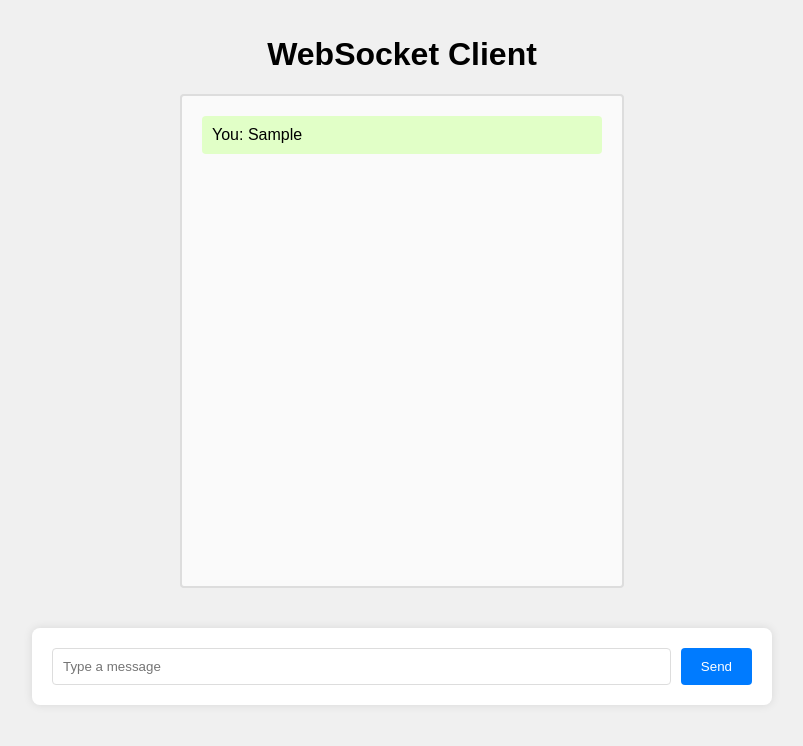
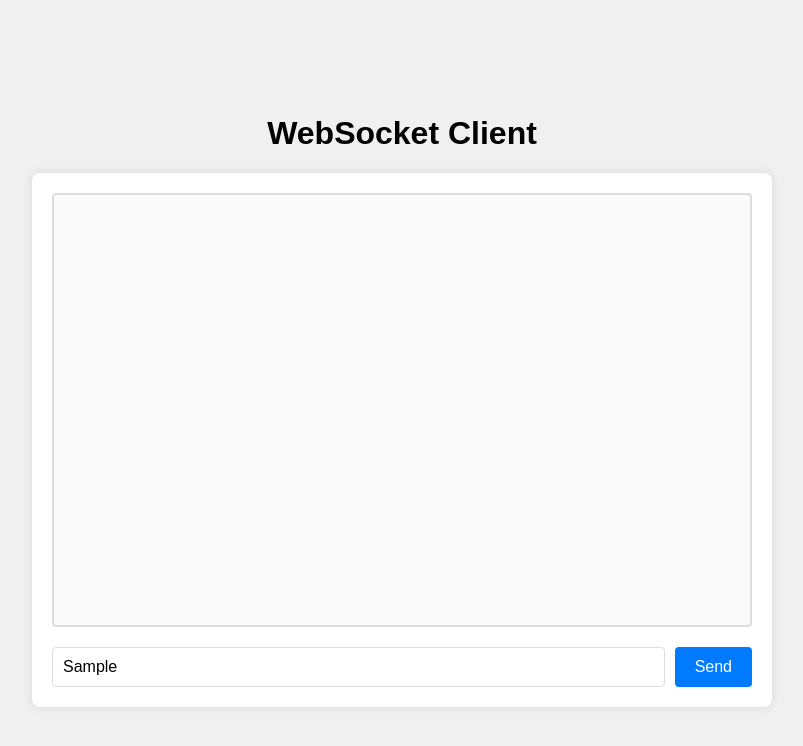
Before and after one commit to mvaibhav131/websocket-ws, a website: page public/index.html in a window 1280 px wide. Both pictures are taken after typing "Sample" into the empty fields and a click on the button "Send". Shown: the whole page, without its empty margins (238-1041 px from the left). Drawn offline with Linux system fonts and the light colour scheme.

Commit message:
Refactor WebSocket client HTML and JavaScript

```diff
--- a/public/index.html
+++ b/public/index.html
@@ -1,130 +1,262 @@
 <!DOCTYPE html>
 <html lang="en">
+
 <head>
     <meta charset="UTF-8">
     <meta name="viewport" content="width=device-width, initial-scale=1.0">
-    <title>WebSocket Client Connection</title>
-</head>
-<body>
+
+    <title>WebSocket Client</title>
+
     <style>
+        /**
+         * Page layout
+         */
         body {
             font-family: Arial, sans-serif;
             display: flex;
             flex-direction: column;
             align-items: center;
             justify-content: center;
-            height: 90vh;
+            min-height: 100vh;
             margin: 0;
             background-color: #f0f0f0;
         }
 
+        /**
+         * Main chat container
+         */
         #chatContainer {
-            width: 100%;
+            width: 90%;
             max-width: 700px;
-            background: white;
+            background-color: white;
             border-radius: 8px;
             box-shadow: 0 0 10px rgba(0, 0, 0, 0.1);
             padding: 20px;
-            display: flex;
-            flex-direction: column;
         }
 
+        /**
+         * Message display area
+         */
         #messages {
-            /* flex: 1; */
+            height: 400px;
             overflow-y: auto;
-            height:450px;
-            width:400px;
-            margin-bottom: 40px;
+            margin-bottom: 20px;
             border: 2px solid #ddd;
-            padding: 20px;
+            padding: 15px;
             border-radius: 4px;
-            background: #fafafa;
+            background-color: #fafafa;
         }
 
+        /**
+         * Input section
+         */
+        #inputContainer {
+            display: flex;
+            gap: 10px;
+        }
+
+        /**
+         * Message input field
+         */
         #messageInput {
-            width: calc(100% - 80px);
+            flex: 1;
             padding: 10px;
             border: 1px solid #ddd;
             border-radius: 4px;
-            margin-right: 10px;
+            font-size: 16px;
         }
 
+        /**
+         * Send button
+         */
         button {
             padding: 10px 20px;
             border: none;
-            background: #007bff;
+            background-color: #007bff;
             color: white;
             border-radius: 4px;
             cursor: pointer;
+            font-size: 16px;
         }
 
         button:hover {
-            background: #0056b3;
+            background-color: #0056b3;
         }
 
+        /**
+         * Common message styling
+         */
         .message {
             margin-bottom: 10px;
             padding: 10px;
             border-radius: 4px;
         }
 
+        /**
+         * Messages sent by the client
+         */
         .message.you {
-            background: #e1ffc7;
-            align-self: flex-end;
+            background-color: #e1ffc7;
+            text-align: right;
         }
 
+        /**
+         * Messages received from the server
+         */
         .message.server {
-            background: #f1f1f1;
-            align-self: flex-start;
+            background-color: #f1f1f1;
+            text-align: left;
         }
     </style>
+</head>
+
+<body>
+
     <h1>WebSocket Client</h1>
-    <div id="messages"></div>
+
     <div id="chatContainer">
-        <div style="display: flex;">
-            <input type="text" id="messageInput" placeholder="Type a message">
-            <button onclick="sendMessage()">Send</button>
+
+        <!--
+            Displays messages sent by the client
+            and messages received from the server.
+        -->
+        <div id="messages"></div>
+
+        <!--
+            Input field and button used to send
+            messages to the WebSocket server.
+        -->
+        <div id="inputContainer">
+            <input
+                type="text"
+                id="messageInput"
+                placeholder="Type a message"
+                autocomplete="off"
+            />
+
+            <button id="sendButton">Send</button>
         </div>
+
     </div>
+
     <script>
-        const ws = new WebSocket('ws://localhost:9000');
+        /**
+         * WebSocket Client
+         *
+         * Creates a connection to the WebSocket server
+         * running locally on port 9000.
+         *
+         * Server:
+         * ws://localhost:9000
+         */
+        const socket = new WebSocket('ws://localhost:9000');
 
-        ws.onopen = () => {
-            console.log('Connected to the server');
-        };
+        const messagesContainer = document.getElementById('messages');
+        const messageInput = document.getElementById('messageInput');
+        const sendButton = document.getElementById('sendButton');
 
-        ws.onmessage = (event) => {
-            const messagesDiv = document.getElementById('messages');
-            const message = document.createElement('div');
-            message.classList.add('message', 'server');
-            message.textContent = `Server: ${event.data}`;
-            messagesDiv.appendChild(message);
-            messagesDiv.scrollTop = messagesDiv.scrollHeight;
-        };
+        /**
+         * Handle successful WebSocket connection.
+         *
+         * This event is triggered when the client
+         * successfully connects to the server.
+         */
+        socket.addEventListener('open', () => {
+            console.log('Connected to the WebSocket server');
+        });
 
-        ws.onclose = () => {
-            console.log('Disconnected from the server');
-        };
+        /**
+         * Handle messages received from the server.
+         *
+         * Every message received from the server
+         * is displayed in the message container.
+         */
+        socket.addEventListener('message', (event) => {
+            addMessage(`Server: ${event.data}`, 'server');
+        });
 
+        /**
+         * Handle WebSocket errors.
+         *
+         * This event is triggered when a connection
+         * or communication error occurs.
+         */
+        socket.addEventListener('error', (error) => {
+            console.error('WebSocket error:', error);
+        });
+
+        /**
+         * Handle WebSocket disconnection.
+         */
+        socket.addEventListener('close', () => {
+            console.log('Disconnected from the WebSocket server');
+        });
+
+        /**
+         * Send a message to the WebSocket server.
+         */
         function sendMessage() {
-            const input = document.getElementById('messageInput');
-            const message = input.value;
+            const message = messageInput.value.trim();
+
+            // Do not send empty messages.
             if (!message) {
                 alert('Please enter a message');
                 return;
-            }else{
-                ws.send(message);
             }
 
-            const messagesDiv = document.getElementById('messages');
-            const messageDiv = document.createElement('div');
-            messageDiv.classList.add('message', 'you');
-            messageDiv.textContent = `You: ${message}`;
-            messagesDiv.appendChild(messageDiv);
-            messagesDiv.scrollTop = messagesDiv.scrollHeight;
+            // Make sure the WebSocket connection is open
+            // before attempting to send the message.
+            if (socket.readyState !== WebSocket.OPEN) {
+                alert('WebSocket is not connected to the server');
+                return;
+            }
 
-            input.value = '';
+            // Send the message to the server.
+            socket.send(message);
+
+            // Display the sent message in the chat window.
+            addMessage(`You: ${message}`, 'you');
+
+            // Clear the input field.
+            messageInput.value = '';
+
+            // Put the cursor back into the input field.
+            messageInput.focus();
         }
+
+        /**
+         * Add a message to the chat window.
+         *
+         * @param {string} text - Message to display.
+         * @param {'you'|'server'} sender - Message sender.
+         */
+        function addMessage(text, sender) {
+            const messageElement = document.createElement('div');
+
+            messageElement.classList.add('message', sender);
+            messageElement.textContent = text;
+
+            messagesContainer.appendChild(messageElement);
+
+            // Automatically scroll to the latest message.
+            messagesContainer.scrollTop = messagesContainer.scrollHeight;
+        }
+
+        /**
+         * Send the message when the user presses Enter.
+         */
+        messageInput.addEventListener('keydown', (event) => {
+            if (event.key === 'Enter') {
+                sendMessage();
+            }
+        });
+
+        /**
+         * Handle the Send button click.
+         */
+        sendButton.addEventListener('click', sendMessage);
     </script>
+
 </body>
+
 </html>
```
